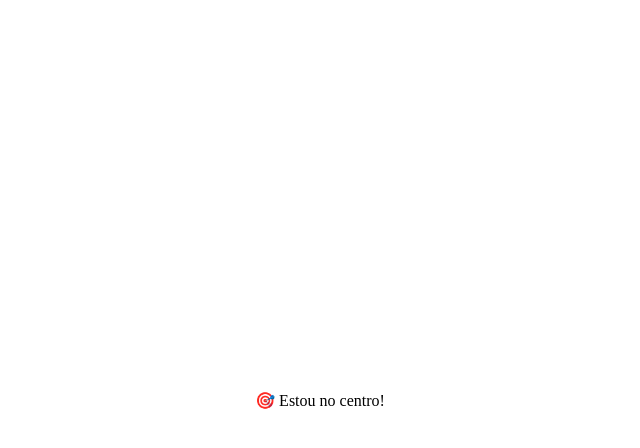
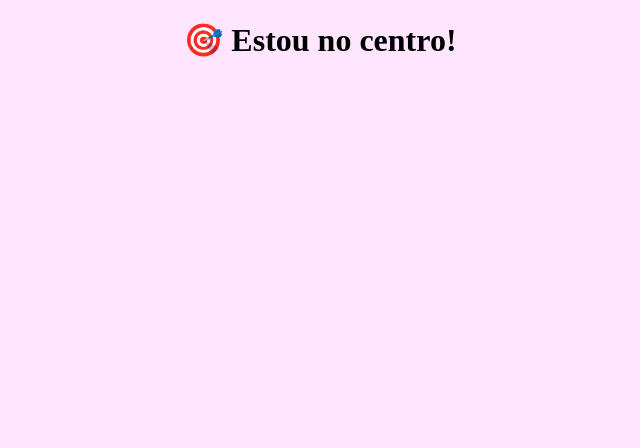
Before and after one commit to Relembrar/carta-intima, a plain HTML site: page index.html in a window 1280 px wide. Shown: the whole page, without its empty margins (320-960 px from the left). Drawn offline with Linux system fonts and the light colour scheme.

Commit message:
Update index.html

```diff
--- a/index.html
+++ b/index.html
@@ -2,23 +2,24 @@
 <html lang="pt-BR">
 <head>
   <meta charset="UTF-8">
-  <title>Centralizado</title>
+  <title>Carta de amor</title>
   <style>
     body, html {
+      background-color: #ffe6fe;
       height: 100%;
       margin: 0;
     }
     .centro {
       display: flex;
       justify-content: center; /* eixo horizontal */
-      align-items: center;     /* eixo vertical */
+      align-items: top;     /* eixo vertical */
       height: 100vh;
     }
   </style>
 </head>
 <body>
   <div class="centro">
-    <div>🎯 Estou no centro!</div>
+    <h1>🎯 Estou no centro!</h1>
   </div>
 </body>
 </html>
```
